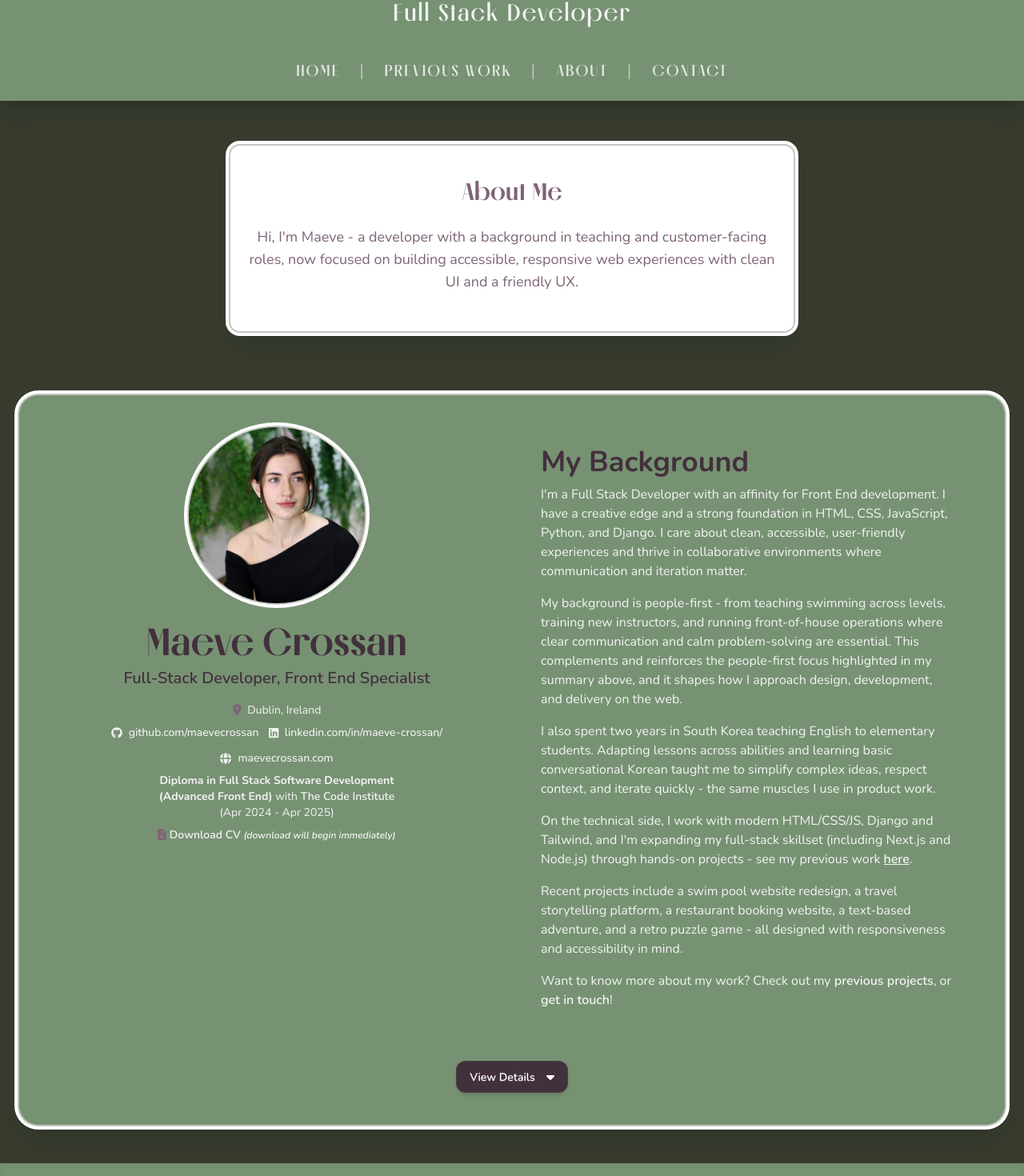
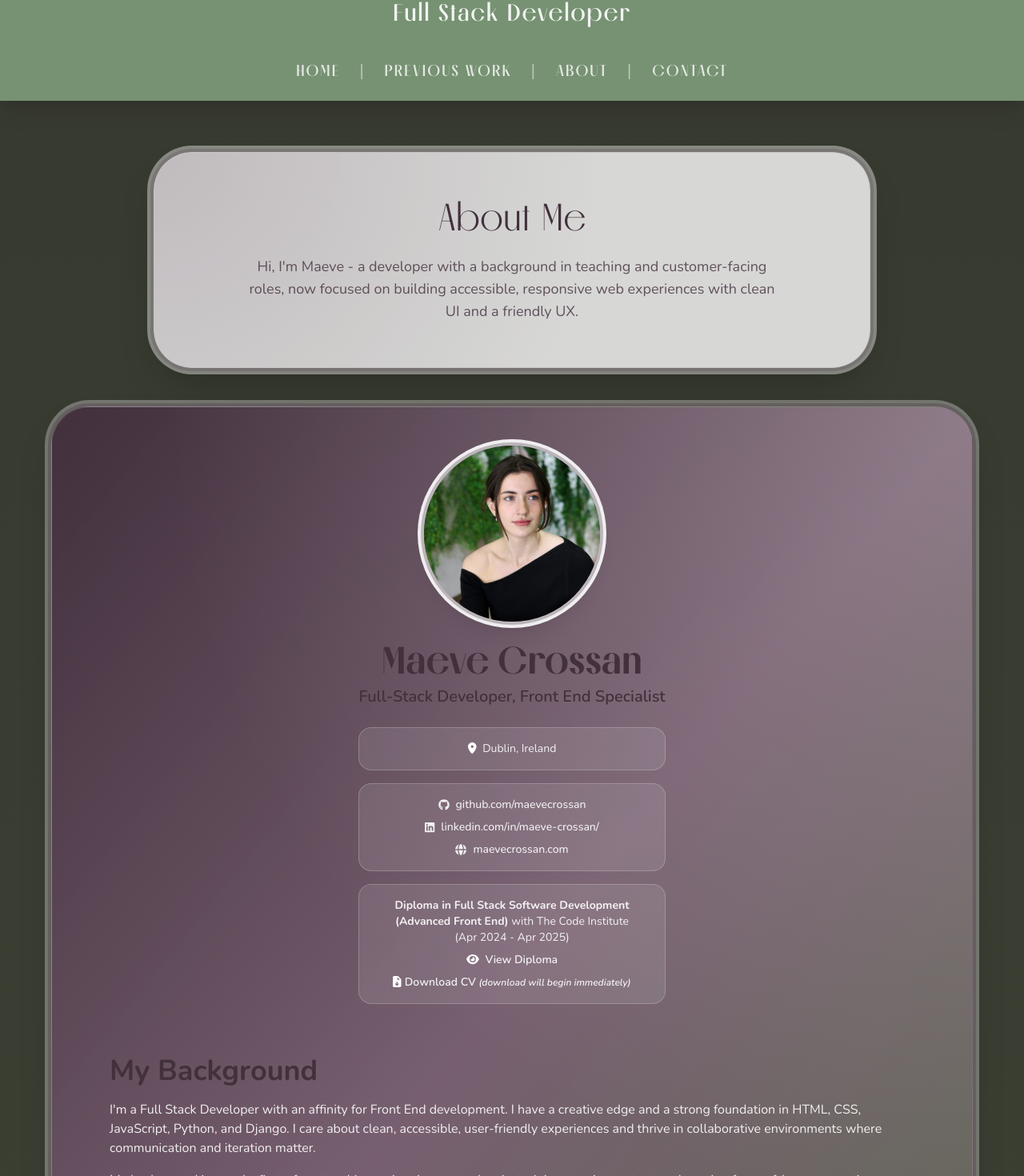
Before and after one commit to maevecrossan/my-portfolio, a Next.js app: page /about in a window 1280 px wide. Shown: the part 114-1584 px from the top of the page at 80% size. Built offline with nearby package versions, Linux system fonts and the light colour scheme.

Commit message:
Polish About page to feature updated glass-gradient styles. Make 'view details' animation smoother.

```diff
--- a/src/app/about/AboutClient.js
+++ b/src/app/about/AboutClient.js
@@ -1,6 +1,5 @@
 'use client';
 
-import Link from 'next/link';
 import Image from 'next/image';
 import { useState } from 'react';
 import { FontAwesomeIcon } from '@fortawesome/react-fontawesome';
@@ -8,9 +7,9 @@ import {
 	faCaretDown,
 	faLocationDot,
 	faFileArrowDown,
-  faEnvelope,
 	faGlobe,
 	faExternalLinkAlt,
+	faEye,
 } from '@fortawesome/free-solid-svg-icons';
 import { faGithub, faLinkedin } from '@fortawesome/free-brands-svg-icons';
 
@@ -80,53 +79,61 @@ export default function AboutClient() {
 	];
 
 	return (
-    <main className="flex flex-col items-center min-h-screen m-2">
-      {/* Header card - flipped to white */}
-      <div
-        className="mx-auto px-4 ml-4 mr-4 mt-12 bg-white shadow-xl text-center rounded-xl ring-4 ring-white ring-offset-2 ring-offset-leaf/40 animate-drop-in"
+		<main className="flex flex-col items-center min-h-screen w-full px-4 py-10 md:px-10 md:py-16 gap-12 bg-gradient-to-b from-mulberry/10 via-heather/5 to-leaf/10">
+			{/* Header card */}
+			<section
+				className="relative w-full max-w-4xl overflow-hidden rounded-[3rem] bg-white/80 px-6 py-10 md:px-12 md:py-14 shadow-2xl border border-mulberry/10 ring-4 ring-white/40 ring-offset-4 ring-offset-mulberry/20 animate-drop-in"
 				style={{ ['--delay']: '0ms' }}
+				aria-labelledby="about-heading"
 			>
-        <h3 className="text-heather mt-10 mb-6 text-3xl font-bold font-melodrama">
+				<div className="absolute inset-0 pointer-events-none bg-[radial-gradient(circle_at_top_left,rgba(126,99,119,0.25),transparent_60%)]" aria-hidden />
+				<div className="relative flex flex-col items-center text-center gap-6">
+					<h3 id="about-heading" className="text-4xl md:text-5xl font-melodrama text-mulberry">
 						About Me
 					</h3>
-        <p className="text-heather mb-12 text-lg max-w-2xl mx-auto">
+					<p className="text-base md:text-lg font-nunito text-mulberry/80 max-w-2xl">
 						Hi, I&apos;m Maeve - a developer with a background in teaching and
 						customer-facing roles, now focused on building accessible, responsive
 						web experiences with clean UI and a friendly UX.
 					</p>
 				</div>
+			</section>
 
-      {/* Main content - flipped to rose */}
-      <div className="w-full max-w-screen-xl py-10 px-4">
+			{/* Main content */}
+			<section className="w-full max-w-6xl">
 				<div
-          className="w-full rounded-3xl p-8 md:p-10 bg-moss backdrop-blur-xl shadow-xl text-white mt-10 ring-4 ring-white ring-offset-2 ring-offset-leaf/40 animate-drop-in"
+					className="relative overflow-hidden rounded-[3rem] bg-gradient-to-br from-mulberry via-heather/90 to-leaf/85 p-8 md:p-12 shadow-2xl border border-white/20 ring-4 ring-white/30 ring-offset-4 ring-offset-mulberry/30 text-white animate-drop-in"
 					style={{ ['--delay']: '140ms' }}
 				>
-          <div className="grid grid-cols-1 lg:grid-cols-2 gap-6 items-start">
+					<div className="absolute inset-0 pointer-events-none bg-[radial-gradient(circle_at_top_right,rgba(255,255,255,0.18),transparent_55%)]" aria-hidden />
+					<div className="relative grid grid-cols-1 lg:grid-cols-[0.9fr,1.1fr] gap-10 items-start">
 						{/* LEFT: photo + quick facts */}
-            <div className="flex flex-col items-center">
+						<div className="flex flex-col items-center gap-6">
 							<Image
 								src="/images/headshot.jpg"
 								alt="Maeve Crossan"
 								width={220}
 								height={220}
-                className="rounded-full ring-4 ring-white ring-offset-2 ring-offset-leaf/40 mb-6"
+								className="rounded-full ring-4 ring-white/90 ring-offset-4 ring-offset-mulberry/30 shadow-xl"
 							/>
-              <h4 className="text-mulberry mb-2 text-2xl md:text-5xl font-bold font-melodrama text-center">
+							<div className="text-center space-y-2">
+								<h4 className="text-mulberry text-2xl md:text-5xl font-bold font-melodrama">
 									Maeve Crossan
 								</h4>
-              <h5 className="text-mulberry mb-4 text-xl font-nunito font-semibold text-center">
+								<h5 className="text-mulberry text-xl font-nunito font-semibold">
 									Full-Stack Developer, Front End Specialist
 								</h5>
+							</div>
 
-              <div className="text-sm text-white/90 text-center space-y-2">
+							<div className="w-full max-w-sm grid gap-4 text-sm text-white/90">
+								<div className="rounded-2xl border border-white/20 bg-white/10 px-5 py-4 text-center">
 									<p>
-                  <FontAwesomeIcon icon={faLocationDot} className="mr-2 text-heather" />
+										<FontAwesomeIcon icon={faLocationDot} className="mr-2 text-white" />
 										Dublin, Ireland
 									</p>
-                {/* Contact */}
-                <div className="flex flex-col items-center gap-1">
-                  <div className="flex flex-wrap items-center justify-center gap-3">
+								</div>
+								<div className="rounded-2xl border border-white/20 bg-white/10 px-5 py-4">
+									<div className="flex flex-col items-center gap-2">
 										<a
 											href="https://github.com/maevecrossan"
 											target="_blank"
@@ -153,22 +160,24 @@ export default function AboutClient() {
 										</a>
 									</div>
 								</div>
+								<div className="rounded-2xl border border-white/20 bg-white/10 px-5 py-4 text-center space-y-2">
+									<p className="max-w-xs mx-auto">
+										<strong>Diploma in Full Stack Software Development (Advanced Front End)</strong>{' '}
+										with{' '}The Code Institute
+										(Apr 2024 - Apr 2025)
+									</p>
 
-                {/* Course blurb */}
-                <p className="max-w-xs mt-2 mx-auto">
-                  <strong>Diploma in Full Stack Software Development (Advanced Front End)</strong>{' '}
-                  with{' '}
+									<p>
 										<a
-                    href="https://www.codeinstitute.net/ie/"
+											href="https://www.credential.net/a930bd8e-6681-4bbf-a5ef-f6b565007e45#acc.AfS1ICKn"
 											className="font-semibold hover:underline"
 											target="_blank"
 											rel="noopener noreferrer"
 										>
-                    The Code Institute
+											<FontAwesomeIcon icon={faEye} className="mr-1 text-white" /> View Diploma
 										</a>
-                  <br />
-                  (Apr 2024 - Apr 2025)
 									</p>
+
 									<p>
 										<a
 											href="/MaeveCrossan.pdf"
@@ -176,33 +185,34 @@ export default function AboutClient() {
 											download="MaeveCrossan.pdf"
 											onClick={handleCvDownload}
 										>
-                    <FontAwesomeIcon icon={faFileArrowDown} className="mr-1 text-heather" />
+											<FontAwesomeIcon icon={faFileArrowDown} className="mr-1 text-white" />
 											Download CV <span className="text-xs italic">(download will begin immediately)</span>
 										</a>
 									</p>
 								</div>
 							</div>
+						</div>
 
 						{/* RIGHT: combined summary */}
-            <div className="m-2 md:m-6 text-md">
-              <h6 className="font-bold font-nunito text-mulberry mb-2 text-2xl md:text-4xl">My Background</h6>
-              <p className="mb-4 text-white/90">
+						<div className="m-2 md:m-4 lg:m-6 space-y-4 text-md">
+							<h6 className="font-bold font-nunito text-mulberry text-2xl md:text-4xl">My Background</h6>
+							<p className="text-white/90">
 								I&apos;m a Full Stack Developer with an affinity for Front End development. I have a creative edge and a strong foundation in HTML, CSS, JavaScript, Python, and Django. I care about clean, accessible, user-friendly experiences and thrive in collaborative environments where communication and iteration matter.
 							</p>
-              <p className="mb-4 text-white/90">
+							<p className="text-white/90">
 								My background is people-first - from teaching swimming across levels, training new instructors, and running front-of-house operations where clear communication and calm problem-solving are essential. This complements and reinforces the people-first focus highlighted in my summary above, and it shapes how I approach design, development, and delivery on the web.
 							</p>
-              <p className="mb-4 text-white/90">
+							<p className="text-white/90">
 								I also spent two years in South Korea teaching English to elementary students. Adapting lessons across abilities and learning basic conversational Korean taught me to simplify complex ideas, respect context, and iterate quickly - the same muscles I use in product work.
 							</p>
-              <p className="mb-4 text-white/90">
+							<p className="text-white/90">
 								On the technical side, I work with modern HTML/CSS/JS, Django and Tailwind, and I&apos;m expanding my full-stack skillset (including Next.js and Node.js) through hands-on projects - see my previous work{' '}
 								<a href="/previous-work" className="font-semibold underline">here</a>.
 							</p>
-              <p className="mb-4 text-white/90">
+							<p className="text-white/90">
 								Recent projects include a swim pool website redesign, a travel storytelling platform, a restaurant booking website, a text-based adventure, and a retro puzzle game - all designed with responsiveness and accessibility in mind.
 							</p>
-              <p className="mb-4 text-white/90">
+							<p className="text-white/90">
 								Want to know more about my work? Check out my <a href="/previous-work" className="font-semibold hover:underline">previous projects</a>, or <a href="/contact" className="font-semibold hover:underline">get in touch</a>!
 							</p>
 						</div>
@@ -211,23 +221,27 @@ export default function AboutClient() {
 					{/* Full-width accordion (spans entire pink box) */}
 					<div className="mt-2 md:mt-4">
 						<button
+							type="button"
 							onClick={() => setOpen((o) => !o)}
-              className="btn font-nunito mt-6 rounded-xl bg-mulberry text-white shadow-md hover:bg-heather/80 hover:shadow-lg focus:outline-none focus-visible:ring-2 focus-visible:ring-offset-2 focus-visible:ring-leaf/40 border border-leaf/20 px-4 py-2 flex items-center justify-center mx-auto"
+							aria-expanded={open}
+							aria-controls="about-expanded-details"
+							className="mt-8 inline-flex items-center justify-center gap-2 rounded-full border border-white/40 bg-white/10 px-6 py-3 font-nunito text-sm md:text-base text-white transition hover:bg-white/20 focus:outline-none focus-visible:ring-2 focus-visible:ring-white focus-visible:ring-offset-2 focus-visible:ring-offset-mulberry mx-auto"
 						>
 							{open ? 'Hide Details' : 'View Details'}
 							<FontAwesomeIcon
 								icon={faCaretDown}
-                className={`ml-2 transition-transform duration-200 ${open ? 'rotate-180' : ''}`}
+								className={`transition-transform duration-200 ${open ? 'rotate-180' : ''}`}
 								style={{ fontSize: '1rem' }}
 							/>
 						</button>
 
 						<div
-              className={`overflow-hidden transition-all duration-300 ease-in-out ${open ? 'max-h-[2500px] opacity-100 mt-4' : 'max-h-0 opacity-0'}`}
+							id="about-expanded-details"
+							className={`overflow-hidden transition-all duration-500 ease-out ${open ? 'max-h-[3200px] opacity-100 mt-6' : 'max-h-0 opacity-0'}`}
 						>
-              <div className="flex flex-col gap-4">
+							<div className="flex flex-col gap-6 rounded-[2.5rem] border border-white/15 bg-white/5 px-6 py-8 md:px-10 md:py-12 shadow-inner backdrop-blur-sm">
 								{/* Experience */}
-                <div className="border-t border-leaf pt-10 pb-8 mt-2">
+								<div className="pb-8 mt-2">
 									<h6 className="font-bold font-nunito text-mulberry mb-4 text-2xl md:text-4xl">Experience</h6>
 									<ul className="list-disc list-outside space-y-4 pl-6 text-white/90 max-w-3xl">
 										<li>
@@ -251,7 +265,7 @@ export default function AboutClient() {
 								</div>
 
 								{/* Portfolio Projects */}
-                <div className="border-t border-leaf pt-10 pb-8 mt-2">
+								<div className="border-t border-white pt-10 pb-8 mt-2">
 									<h6 className="font-bold font-nunito text-mulberry mb-4 text-2xl md:text-4xl">Portfolio Projects</h6>
 									<ul className="list-disc list-outside space-y-4 pl-6 text-white/90">
 										{portfolioProjects.map(({ name, summary, tech, github, live }) => (
@@ -284,7 +298,7 @@ export default function AboutClient() {
 								</div>
 
 								{/* Technical Skills */}
-                <div className="border-t border-leaf pt-10 pb-8 mt-2">
+								<div className="border-t border-white pt-10 pb-8 mt-2">
 									<h6 className="font-bold font-nunito text-mulberry mb-4 text-2xl md:text-4xl">Technical Skills</h6>
 									<div className="space-y-4 text-white/90 max-w-3xl">
 										<p>
@@ -317,7 +331,7 @@ export default function AboutClient() {
 								</div>
 
 								{/* Soft Skills */}
-                <div className="border-t border-leaf pt-4">
+								<div className="border-t border-white pt-4">
 									<h6 className="font-bold font-nunito text-mulberry mb-4 text-2xl md:text-4xl">Soft Skills</h6>
 									<div className="max-w-3xl flex flex-wrap gap-2 text-sm ml-0.5">
 										{[
@@ -348,7 +362,7 @@ export default function AboutClient() {
 						</div>
 					</div>
 				</div>
-      </div>
+			</section>
 		</main>
 	);
 }
```
Lines whose indentation alone changed are shown as unchanged.
